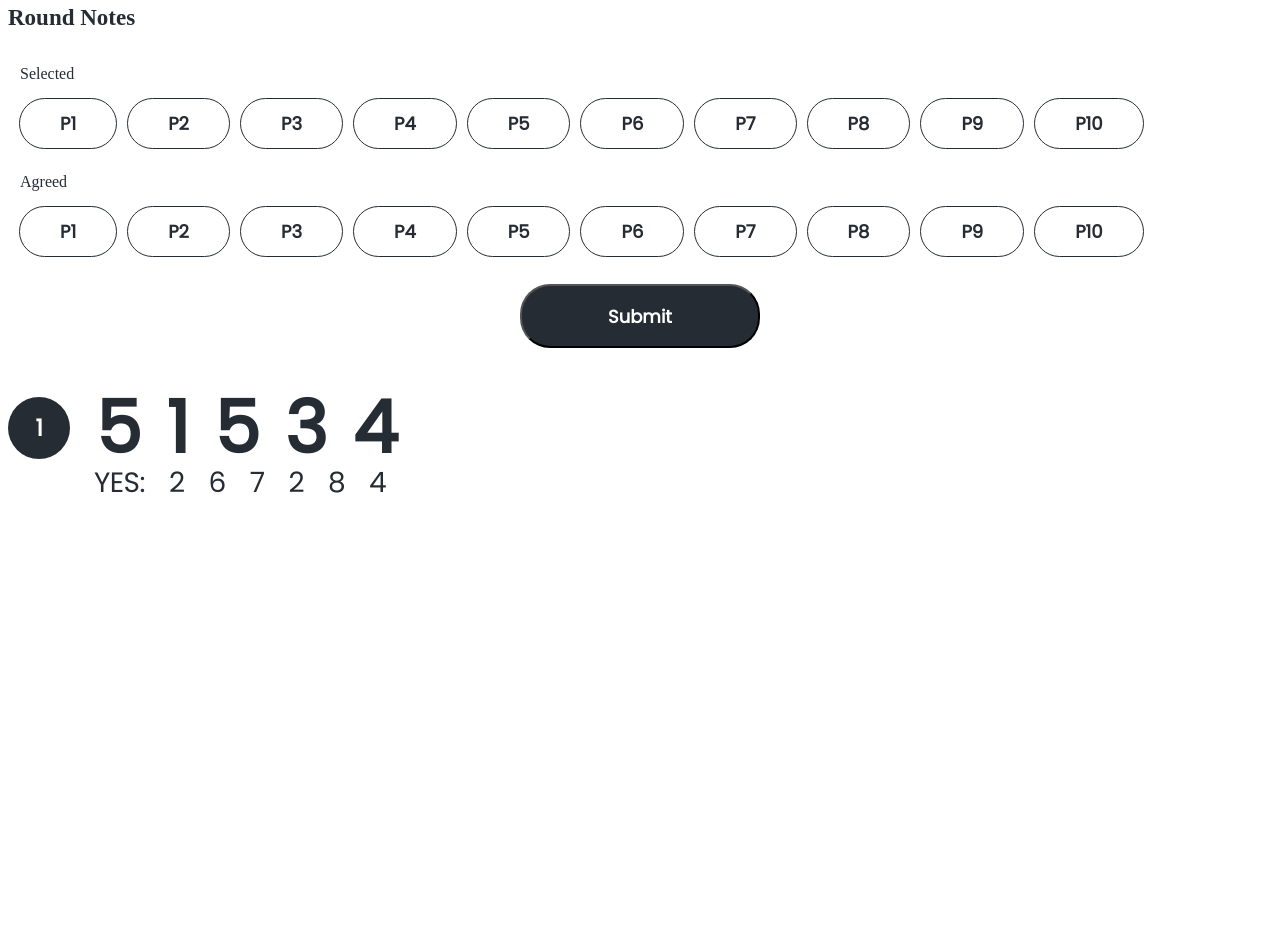
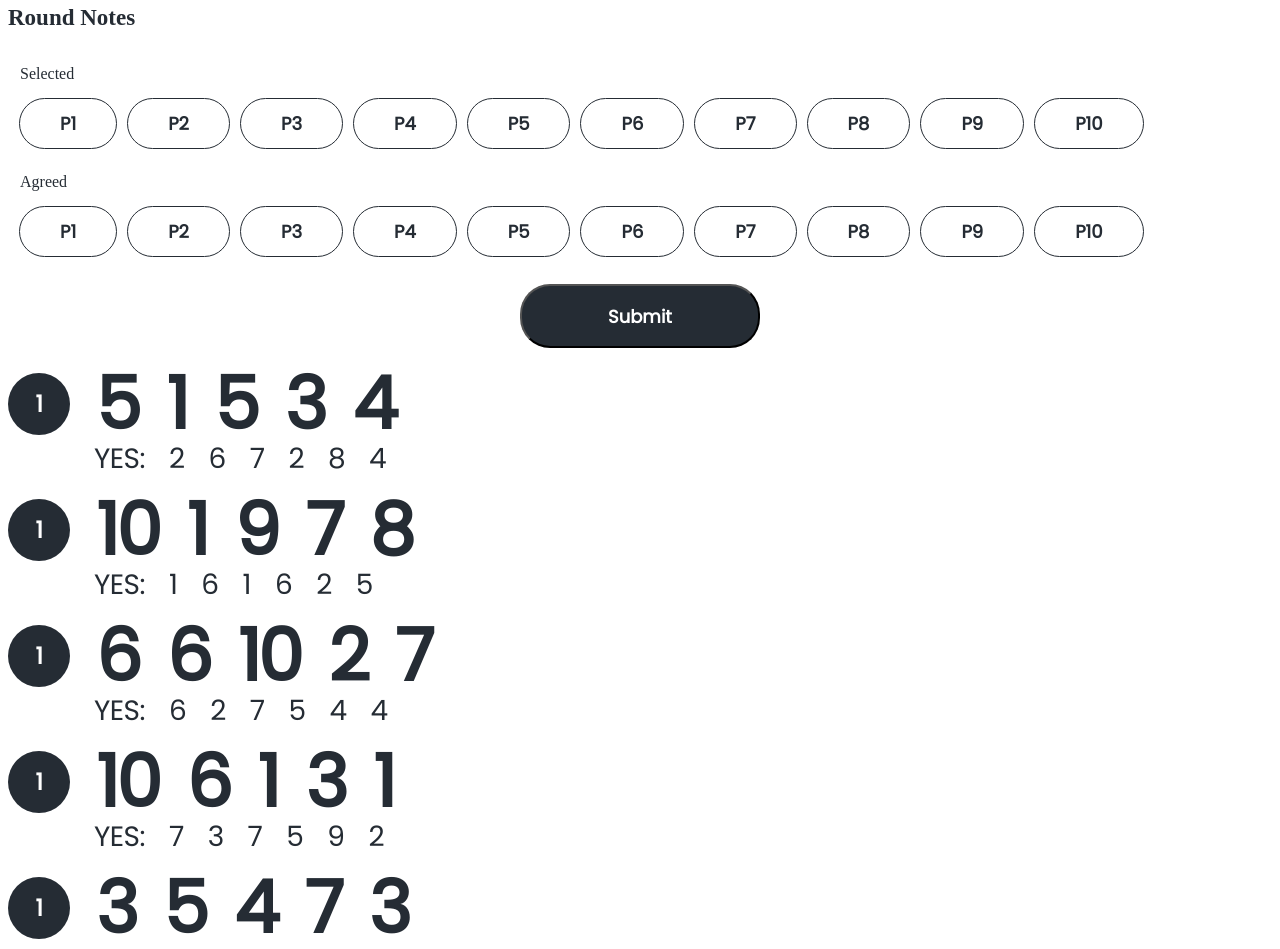
Before and after one commit to o0ez0o/avalon-note-ast, a React (Create React App) app in the folder avalon-note-ast/: page / in a window 1280 px wide. Shown: the top 949 px of the page. Before the commit the page ends 800 px from the top, so only its background shows below. Built offline with nearby package versions, Linux system fonts and the light colour scheme.

Commit message:
Css changes

```diff
--- a/avalon-note-ast/src/Components/QuestResult/Components/TeamMembers.jsx
+++ b/avalon-note-ast/src/Components/QuestResult/Components/TeamMembers.jsx
@@ -1,7 +1,6 @@
 import React from 'react';
 import TeamLeader from './TeamLeader.jsx';
 import TeamMember from './TeamMember.jsx';
-
 
 const TeamMembers = () => {
   const containerStyles = {
@@ -11,7 +10,7 @@ const TeamMembers = () => {
     position: 'relative',
     height: '80px',
     margin: '0 auto',
-    marginTop: '40px',
+    marginTop: '16px',
     gap: '24px',
   };
 
--- a/avalon-note-ast/src/Components/QuestResult/Components/VoteResult.jsx
+++ b/avalon-note-ast/src/Components/QuestResult/Components/VoteResult.jsx
@@ -1,7 +1,7 @@
 import React from 'react';
 import VotedPlayers from './VotedPlayers.jsx';
 import "../QuestResult.css";
-import "@fontsource/poppins";
+
 
 const VoteResult = () => {
   const containerStyles = {
--- a/avalon-note-ast/src/Components/QuestResult/QuestResult.jsx
+++ b/avalon-note-ast/src/Components/QuestResult/QuestResult.jsx
@@ -1,6 +1,7 @@
 import React from 'react';
 import TeamMembers from './Components/TeamMembers.jsx'
 import VoteResult from './Components/VoteResult.jsx';
+
 
 
 
@@ -8,13 +9,36 @@ export function QuestResult(props) {
 
   return (
     <div>
-      <TeamMembers/>
-      <VoteResult style = {{
-        marginLeft: '80px',
-
-      }
-      }></VoteResult>
-
+        <div>
+        <TeamMembers/>
+        <VoteResult style = {{
+        }
+        }></VoteResult>
+        </div>
+        <div>
+        <TeamMembers/>
+        <VoteResult style = {{
+        }
+        }></VoteResult>
+        </div>
+        <div>
+        <TeamMembers/>
+        <VoteResult style = {{
+        }
+        }></VoteResult>
+        </div>
+        <div>
+        <TeamMembers/>
+        <VoteResult style = {{
+        }
+        }></VoteResult>
+        </div>
+        <div>
+        <TeamMembers/>
+        <VoteResult style = {{
+        }
+        }></VoteResult>
+        </div>
     </div>
   )
 }
```
